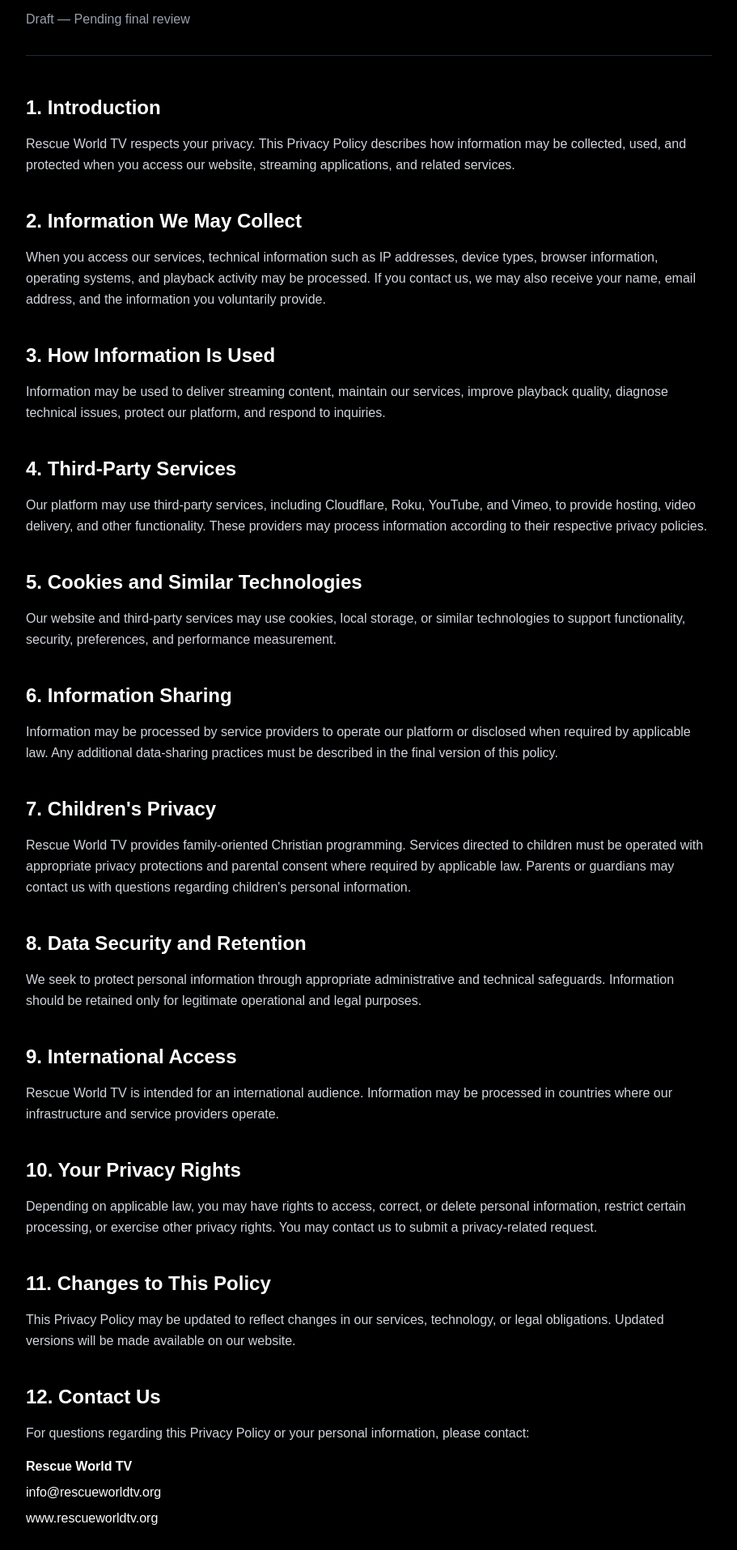
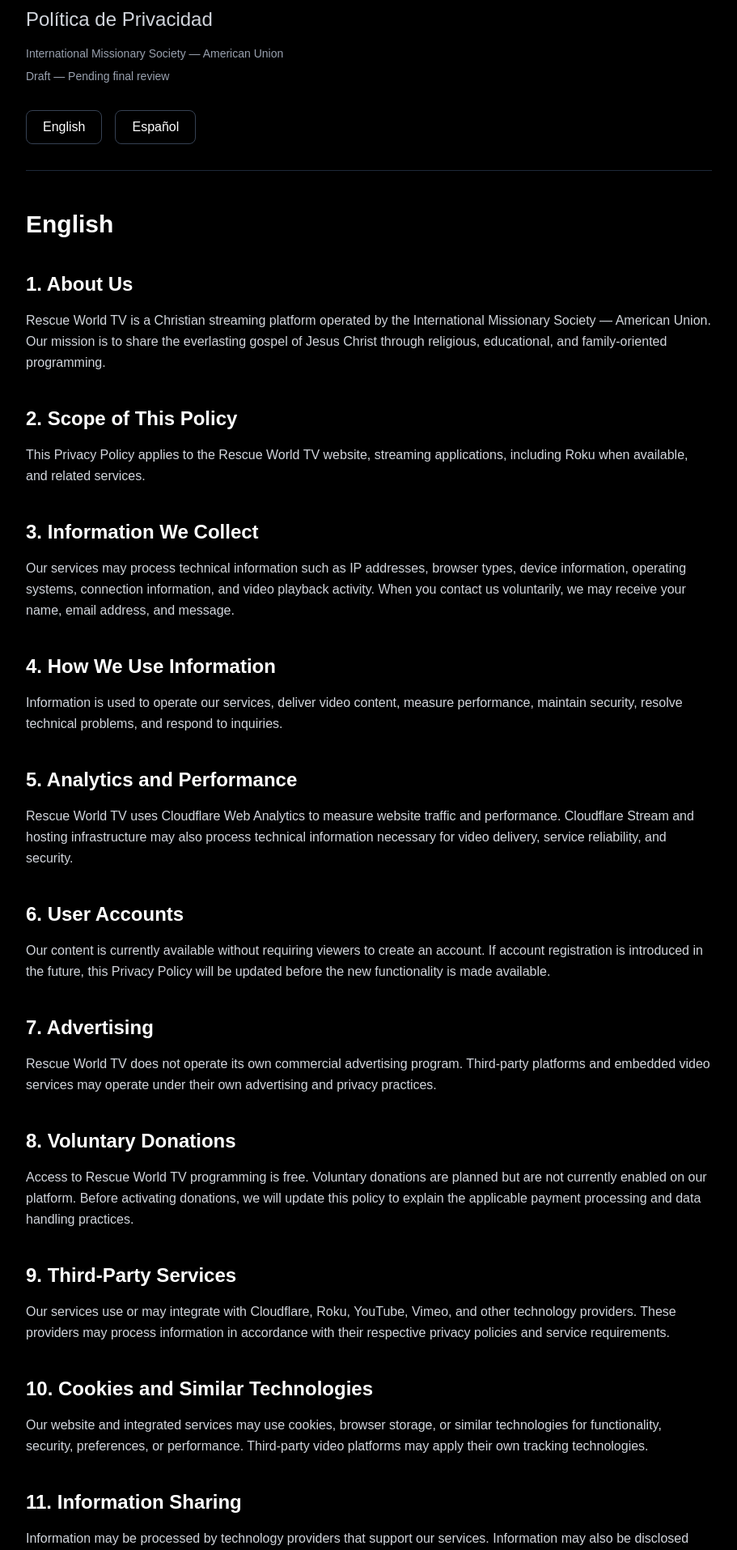
Before and after one commit to imsau1914-stack/rescue-world-tv, a Next.js app: page /privacy in a window 1280 px wide. Shown: the part 326-2240 px from the top of the page at 81% size, without its empty margins (184-1095 px from the left). Built offline with nearby package versions, Linux system fonts and the light colour scheme.

Commit message:
Update bilingual privacy policy.tsx

```diff
--- a/src/app/privacy/page.tsx
+++ b/src/app/privacy/page.tsx
@@ -3,53 +3,159 @@ import type { Metadata } from "next";
 export const metadata: Metadata = {
   title: "Privacy Policy | Rescue World TV",
   description:
-    "Privacy Policy for the Rescue World TV website and streaming applications.",
+    "Privacy Policy and Política de Privacidad for Rescue World TV.",
 };
 
-const sections = [
+const english = [
   {
-    title: "1. Introduction",
-    text: "Rescue World TV respects your privacy. This Privacy Policy describes how information may be collected, used, and protected when you access our website, streaming applications, and related services.",
+    title: "1. About Us",
+    text: "Rescue World TV is a Christian streaming platform operated by the International Missionary Society — American Union. Our mission is to share the everlasting gospel of Jesus Christ through religious, educational, and family-oriented programming.",
   },
   {
-    title: "2. Information We May Collect",
-    text: "When you access our services, technical information such as IP addresses, device types, browser information, operating systems, and playback activity may be processed. If you contact us, we may also receive your name, email address, and the information you voluntarily provide.",
+    title: "2. Scope of This Policy",
+    text: "This Privacy Policy applies to the Rescue World TV website, streaming applications, including Roku when available, and related services.",
   },
   {
-    title: "3. How Information Is Used",
-    text: "Information may be used to deliver streaming content, maintain our services, improve playback quality, diagnose technical issues, protect our platform, and respond to inquiries.",
+    title: "3. Information We Collect",
+    text: "Our services may process technical information such as IP addresses, browser types, device information, operating systems, connection information, and video playback activity. When you contact us voluntarily, we may receive your name, email address, and message.",
   },
   {
-    title: "4. Third-Party Services",
-    text: "Our platform may use third-party services, including Cloudflare, Roku, YouTube, and Vimeo, to provide hosting, video delivery, and other functionality. These providers may process information according to their respective privacy policies.",
+    title: "4. How We Use Information",
+    text: "Information is used to operate our services, deliver video content, measure performance, maintain security, resolve technical problems, and respond to inquiries.",
   },
   {
-    title: "5. Cookies and Similar Technologies",
-    text: "Our website and third-party services may use cookies, local storage, or similar technologies to support functionality, security, preferences, and performance measurement.",
+    title: "5. Analytics and Performance",
+    text: "Rescue World TV uses Cloudflare Web Analytics to measure website traffic and performance. Cloudflare Stream and hosting infrastructure may also process technical information necessary for video delivery, service reliability, and security.",
   },
   {
-    title: "6. Information Sharing",
-    text: "Information may be processed by service providers to operate our platform or disclosed when required by applicable law. Any additional data-sharing practices must be described in the final version of this policy.",
+    title: "6. User Accounts",
+    text: "Our content is currently available without requiring viewers to create an account. If account registration is introduced in the future, this Privacy Policy will be updated before the new functionality is made available.",
   },
   {
-    title: "7. Children's Privacy",
-    text: "Rescue World TV provides family-oriented Christian programming. Services directed to children must be operated with appropriate privacy protections and parental consent where required by applicable law. Parents or guardians may contact us with questions regarding children's personal information.",
+    title: "7. Advertising",
+    text: "Rescue World TV does not operate its own commercial advertising program. Third-party platforms and embedded video services may operate under their own advertising and privacy practices.",
   },
   {
-    title: "8. Data Security and Retention",
-    text: "We seek to protect personal information through appropriate administrative and technical safeguards. Information should be retained only for legitimate operational and legal purposes.",
+    title: "8. Voluntary Donations",
+    text: "Access to Rescue World TV programming is free. Voluntary donations are planned but are not currently enabled on our platform. Before activating donations, we will update this policy to explain the applicable payment processing and data handling practices.",
   },
   {
-    title: "9. International Access",
-    text: "Rescue World TV is intended for an international audience. Information may be processed in countries where our infrastructure and service providers operate.",
+    title: "9. Third-Party Services",
+    text: "Our services use or may integrate with Cloudflare, Roku, YouTube, Vimeo, and other technology providers. These providers may process information in accordance with their respective privacy policies and service requirements.",
   },
   {
-    title: "10. Your Privacy Rights",
-    text: "Depending on applicable law, you may have rights to access, correct, or delete personal information, restrict certain processing, or exercise other privacy rights. You may contact us to submit a privacy-related request.",
+    title: "10. Cookies and Similar Technologies",
+    text: "Our website and integrated services may use cookies, browser storage, or similar technologies for functionality, security, preferences, or performance. Third-party video platforms may apply their own tracking technologies.",
   },
   {
-    title: "11. Changes to This Policy",
-    text: "This Privacy Policy may be updated to reflect changes in our services, technology, or legal obligations. Updated versions will be made available on our website.",
+    title: "11. Information Sharing",
+    text: "Information may be processed by technology providers that support our services. Information may also be disclosed where required by applicable law or necessary to protect the security of our platform and its users.",
+  },
+  {
+    title: "12. Children's Privacy",
+    text: "Rescue World TV offers Christian programming for families and children. We are committed to protecting children's privacy. Features involving the collection of children's personal information must be reviewed and implemented with appropriate protections and parental consent where required. Parents and legal guardians may contact us with privacy concerns.",
+  },
+  {
+    title: "13. Data Security and Retention",
+    text: "We seek to protect information using appropriate technical and administrative safeguards. Retention periods depend on the purpose of processing, operational requirements, applicable law, and the practices of our service providers.",
+  },
+  {
+    title: "14. International Access",
+    text: "Rescue World TV serves an international audience. Information may be processed in countries where our organization and technology providers operate.",
+  },
+  {
+    title: "15. Your Privacy Rights",
+    text: "Depending on applicable law, you may have rights to access, correct, delete, or restrict the processing of personal information. Privacy-related requests may be submitted through our official contact email.",
+  },
+  {
+    title: "16. Changes to This Policy",
+    text: "This Privacy Policy may be updated when our services, technology, or legal obligations change. Updated versions will be available on our official website.",
+  },
+];
+
+const spanish = [
+  {
+    title: "1. Quiénes somos",
+    text: "Rescue World TV es una plataforma cristiana de streaming administrada por International Missionary Society — American Union. Nuestra misión es compartir el evangelio eterno de Jesucristo mediante programación religiosa, educativa y familiar.",
+  },
+  {
+    title: "2. Alcance de esta política",
+    text: "Esta Política de Privacidad se aplica al sitio web de Rescue World TV, sus aplicaciones de streaming, incluyendo Roku cuando esté disponible, y sus servicios relacionados.",
+  },
+  {
+    title: "3. Información que recopilamos",
+    text: "Nuestros servicios pueden procesar información técnica como direcciones IP, tipos de navegador, información del dispositivo, sistemas operativos, datos de conexión y actividad de reproducción. Cuando se comunica voluntariamente con nosotros, podemos recibir su nombre, correo electrónico y mensaje.",
+  },
+  {
+    title: "4. Uso de la información",
+    text: "La información se utiliza para operar nuestros servicios, transmitir contenido audiovisual, medir el rendimiento, mantener la seguridad, resolver problemas técnicos y responder consultas.",
+  },
+  {
+    title: "5. Estadísticas y rendimiento",
+    text: "Rescue World TV utiliza Cloudflare Web Analytics para medir el tráfico y el rendimiento del sitio web. Cloudflare Stream y la infraestructura de alojamiento también pueden procesar información técnica necesaria para la transmisión de video, la estabilidad y la seguridad del servicio.",
+  },
+  {
+    title: "6. Cuentas de usuarios",
+    text: "Actualmente nuestro contenido está disponible sin necesidad de crear una cuenta. Si se incorpora el registro de usuarios en el futuro, esta Política de Privacidad será actualizada antes de habilitar dicha funcionalidad.",
+  },
+  {
+    title: "7. Publicidad",
+    text: "Rescue World TV no opera un programa propio de publicidad comercial. Las plataformas externas y los servicios de video integrados pueden aplicar sus propias prácticas de publicidad y privacidad.",
+  },
+  {
+    title: "8. Donaciones voluntarias",
+    text: "El acceso a la programación de Rescue World TV es gratuito. Las donaciones voluntarias están previstas, pero actualmente no se encuentran habilitadas en nuestra plataforma. Antes de activarlas, actualizaremos esta política para explicar el procesamiento de pagos y el tratamiento de datos correspondiente.",
+  },
+  {
+    title: "9. Servicios de terceros",
+    text: "Nuestros servicios utilizan o pueden integrar Cloudflare, Roku, YouTube, Vimeo y otros proveedores tecnológicos. Estos proveedores pueden procesar información conforme a sus respectivas políticas de privacidad y condiciones de servicio.",
+  },
+  {
+    title: "10. Cookies y tecnologías similares",
+    text: "Nuestro sitio web y los servicios integrados pueden utilizar cookies, almacenamiento del navegador o tecnologías similares para funcionalidades, seguridad, preferencias o rendimiento. Las plataformas externas de video pueden aplicar sus propias tecnologías de seguimiento.",
+  },
+  {
+    title: "11. Intercambio de información",
+    text: "La información puede ser procesada por proveedores tecnológicos que apoyan nuestros servicios. También puede divulgarse cuando lo exija la legislación aplicable o cuando sea necesario proteger la seguridad de nuestra plataforma y sus usuarios.",
+  },
+  {
+    title: "12. Privacidad infantil",
+    text: "Rescue World TV ofrece programación cristiana para familias y niños. Estamos comprometidos con la protección de la privacidad infantil. Las funciones que impliquen la recopilación de información personal de menores deben revisarse e implementarse con las protecciones y el consentimiento parental exigidos por la legislación aplicable. Los padres y representantes legales pueden contactarnos para resolver inquietudes sobre privacidad.",
+  },
+  {
+    title: "13. Seguridad y conservación de datos",
+    text: "Procuramos proteger la información mediante medidas técnicas y administrativas apropiadas. Los períodos de conservación dependen de la finalidad del tratamiento, las necesidades operativas, la legislación aplicable y las prácticas de nuestros proveedores.",
+  },
+  {
+    title: "14. Acceso internacional",
+    text: "Rescue World TV sirve a una audiencia internacional. La información puede procesarse en los países donde operan nuestra organización y nuestros proveedores tecnológicos.",
+  },
+  {
+    title: "15. Derechos de privacidad",
+    text: "Dependiendo de la legislación aplicable, usted puede tener derecho a acceder, corregir, eliminar o restringir el tratamiento de su información personal. Las solicitudes relacionadas con la privacidad pueden enviarse a nuestro correo electrónico oficial.",
+  },
+  {
+    title: "16. Cambios en esta política",
+    text: "Esta Política de Privacidad puede actualizarse cuando cambien nuestros servicios, tecnologías u obligaciones legales. Las versiones actualizadas estarán disponibles en nuestro sitio web oficial.",
+  },
+];
+
+const providers = [
+  {
+    name: "Cloudflare",
+    url: "https://www.cloudflare.com/privacypolicy/",
+  },
+  {
+    name: "Roku",
+    url: "https://www.roku.com/legal/privacy",
+  },
+  {
+    name: "YouTube / Google",
+    url: "https://policies.google.com/privacy",
+  },
+  {
+    name: "Vimeo",
+    url: "https://vimeo.com/privacy",
   },
 ];
 
@@ -74,41 +180,118 @@ export default function PrivacyPage() {
             Privacy Policy
           </h1>
 
-          <p className="mt-4 text-gray-400">
+          <p className="mt-3 text-2xl text-gray-300">
+            Política de Privacidad
+          </p>
+
+          <p className="mt-4 text-sm text-gray-400">
+            International Missionary Society — American Union
+          </p>
+
+          <p className="mt-2 text-sm text-gray-400">
             Draft — Pending final review
           </p>
+
+          <nav
+            aria-label="Language"
+            className="mt-8 flex flex-wrap gap-4"
+          >
+            <a
+              href="#english"
+              className="rounded-lg border border-gray-700 px-5 py-2 hover:bg-gray-800"
+            >
+              English
+            </a>
+
+            <a
+              href="#spanish"
+              className="rounded-lg border border-gray-700 px-5 py-2 hover:bg-gray-800"
+            >
+              Español
+            </a>
+          </nav>
         </header>
 
-        <div className="space-y-10">
-          {sections.map((section) => (
+        <article
+          id="english"
+          lang="en"
+          className="scroll-mt-32 space-y-10"
+        >
+          <h2 className="text-3xl font-bold">
+            English
+          </h2>
+
+          {english.map((section) => (
             <section key={section.title}>
-              <h2 className="mb-4 text-2xl font-semibold">
+              <h3 className="mb-4 text-2xl font-semibold">
                 {section.title}
-              </h2>
+              </h3>
 
               <p className="leading-relaxed text-gray-300">
                 {section.text}
               </p>
             </section>
           ))}
+        </article>
 
-          <section>
-            <h2 className="mb-4 text-2xl font-semibold">
-              12. Contact Us
+        <article
+          id="spanish"
+          lang="es"
+          className="mt-20 scroll-mt-32 space-y-10 border-t border-gray-800 pt-12"
+        >
+          <h2 className="text-3xl font-bold">
+            Español
           </h2>
 
+          {spanish.map((section) => (
+            <section key={section.title}>
+              <h3 className="mb-4 text-2xl font-semibold">
+                {section.title}
+              </h3>
+
               <p className="leading-relaxed text-gray-300">
-              For questions regarding this Privacy Policy
-              or your personal information, please contact:
+                {section.text}
+              </p>
+            </section>
+          ))}
+        </article>
+
+        <section className="mt-16 border-t border-gray-800 pt-10">
+          <h2 className="mb-6 text-2xl font-semibold">
+            Third-Party Privacy Policies / Privacidad de terceros
+          </h2>
+
+          <div className="space-y-3">
+            {providers.map((provider) => (
+              <a
+                key={provider.name}
+                href={provider.url}
+                target="_blank"
+                rel="noopener noreferrer"
+                className="block text-blue-400 hover:underline"
+              >
+                {provider.name}
+              </a>
+            ))}
+          </div>
+        </section>
+
+        <section className="mt-16 border-t border-gray-800 pt-10">
+          <h2 className="mb-6 text-2xl font-semibold">
+            Contact Us / Contáctenos
+          </h2>
+
+          <p className="font-semibold">
+            Rescue World TV
           </p>
 
-            <p className="mt-4 font-semibold">
-              Rescue World TV
+          <p className="mt-2 text-gray-300">
+            International Missionary Society — American Union
           </p>
 
           <a
             href="mailto:info@rescueworldtv.org"
-              className="mt-2 block text-blue-400 hover:underline"
+            className="mt-4 block text-blue-400 hover:underline"
           >
             info@rescueworldtv.org
           </a>
@@ -119,8 +302,14 @@ export default function PrivacyPage() {
           >
             www.rescueworldtv.org
           </a>
+
+          <a
+            href="/terms"
+            className="mt-6 inline-block text-blue-400 hover:underline"
+          >
+            Terms of Use / Términos de Uso
+          </a>
         </section>
-        </div>
 
         <footer className="mt-16 border-t border-gray-800 pt-8 text-sm text-gray-500">
           &copy; {new Date().getFullYear()} Rescue World TV.
```
Lines whose indentation alone changed are shown as unchanged.
